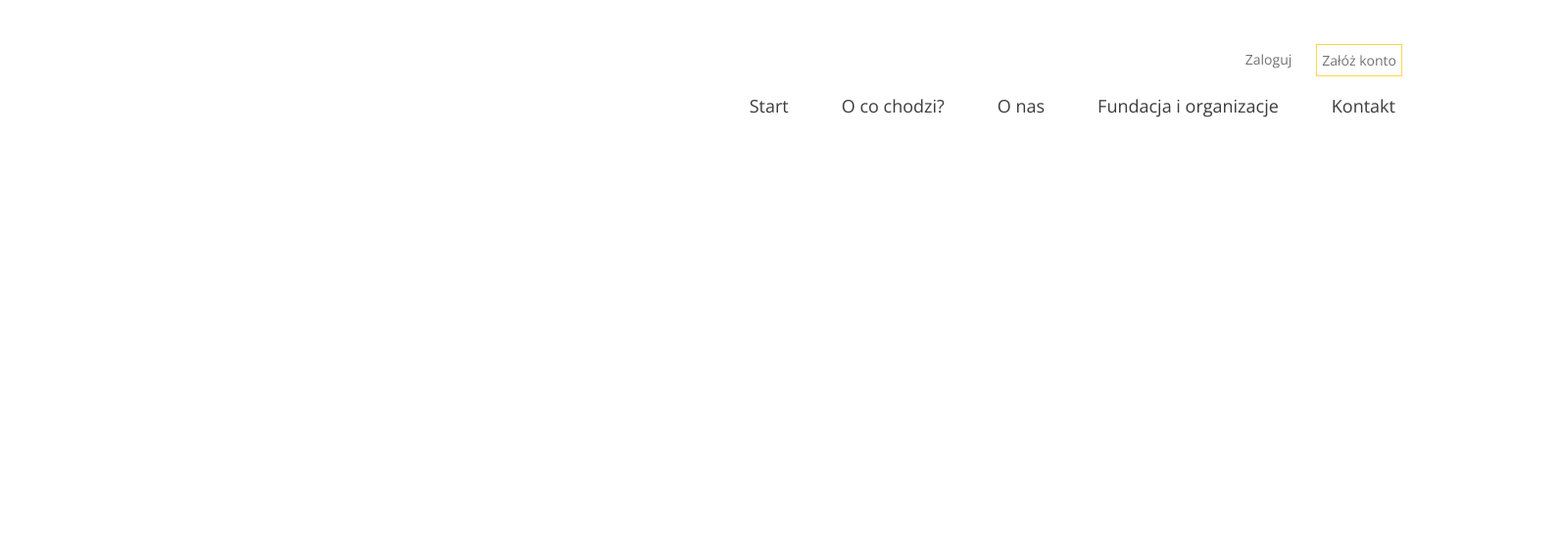
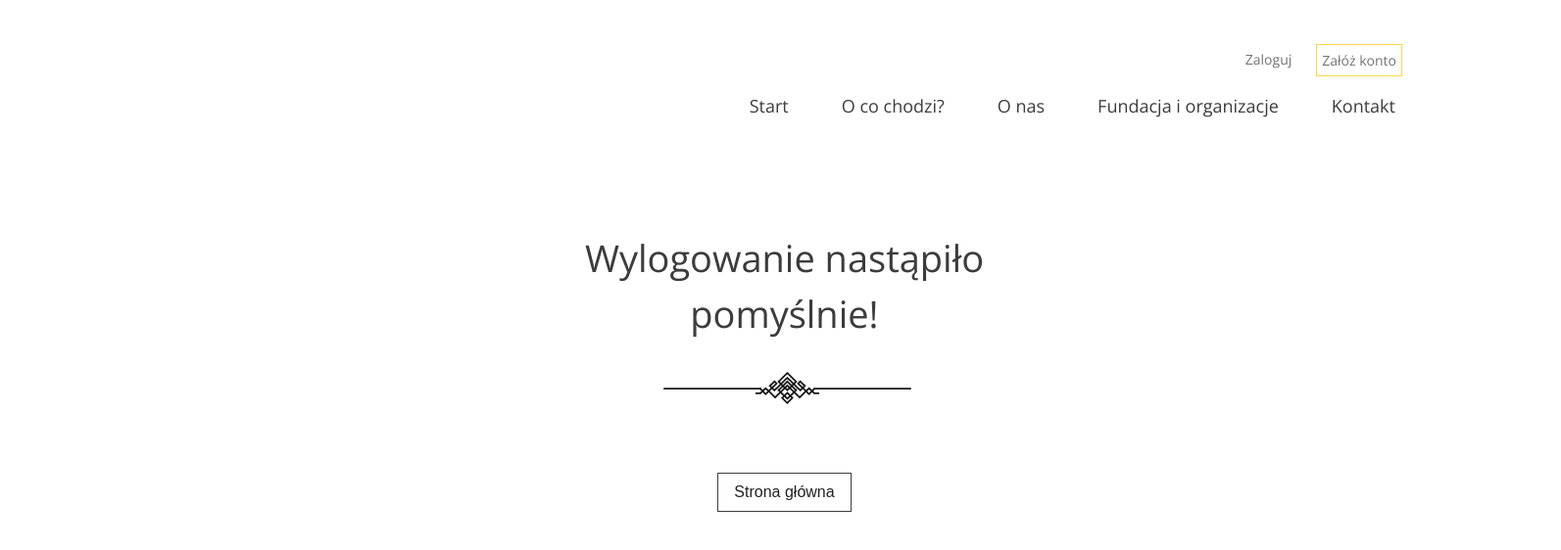
Before and after one commit to korneliagruszka/Second_hande, a React (Vite) app: page /logout in a window 1280 px wide. Shown: the top 562 px of the page at 98% size, 1593 px wide, since content can reach past the window. Built offline with nearby package versions, Linux system fonts and the light colour scheme.

Commit message:
4a_Logout_Layout_done

```diff
--- a/src/App.jsx
+++ b/src/App.jsx
@@ -9,6 +9,7 @@ import Contact from "./components/common/Contact/contact";
 import Fundations from "./components/Home/Fundations/fundations";
 import Login from "./components/Home/Login/login";
 import Register from "./components/Home/Register/register";
+import Logout from "./components/Home/Logout/logout";
 
 function App() {
   return (
@@ -32,6 +33,7 @@ function App() {
           />
           <Route path="/login" element={<Login />} />
           <Route path="/register" element={<Register />} />
+          <Route path="/logout" element={<Logout />} />
         </Routes>
       </div>
     </BrowserRouter>
--- /dev/null
+++ b/src/components/Home/Logout/logout.jsx
@@ -0,0 +1,14 @@
+import "../Logout/logout.scss";
+import secondImage from "../../../assets/Decoration.png";
+
+function Logout(){
+    return (
+        <div className="logout">
+            <h2>Wylogowanie nastąpiło pomyślnie!</h2>
+            <img src={secondImage} alt="Decoration" className="login_decoration_image" />
+            <button type="button" className="logout_button">Strona główna</button>
+        </div>
+    )
+}
+
+export default Logout;
--- /dev/null
+++ b/src/components/Home/Logout/logout.scss
@@ -0,0 +1,31 @@
+@import "src/styles/settings/colors.scss";
+
+.logout {
+    position: relative;
+    width: 1585px;
+    height: 300px;
+    display: flex;
+    align-items: center;
+    flex-direction: column;
+    justify-content: center;
+
+    h2 {
+      width: 600px;
+      font-size: 38px;
+      font-weight: 400;
+      color: $color-text-dark-grey;
+      margin-top: 200px;
+    }
+  }
+
+  .logout_decoration_image {
+    margin-left: 5px;
+    margin-bottom: 20px;
+  }
+
+  .logout_button {
+    padding: 10px 16px;
+    background-color: $color-white;
+    margin-top: 50px;
+    border: 0.75px solid $color-text-dark-grey;
+  }
```
Also changed, not shown: src/components/common/TopMenu/topMenu.jsx (+9 -1 lines).
